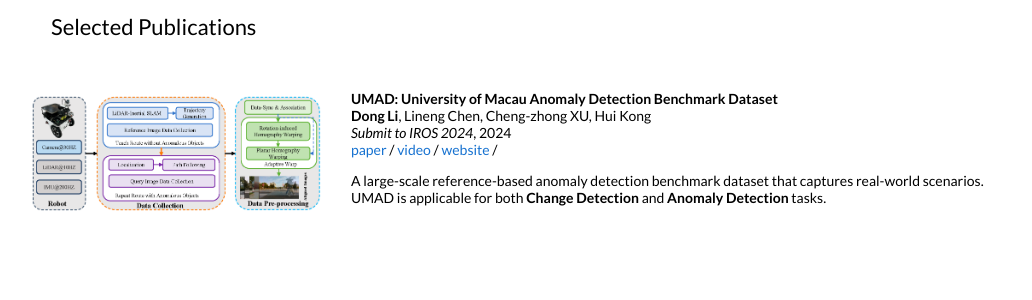
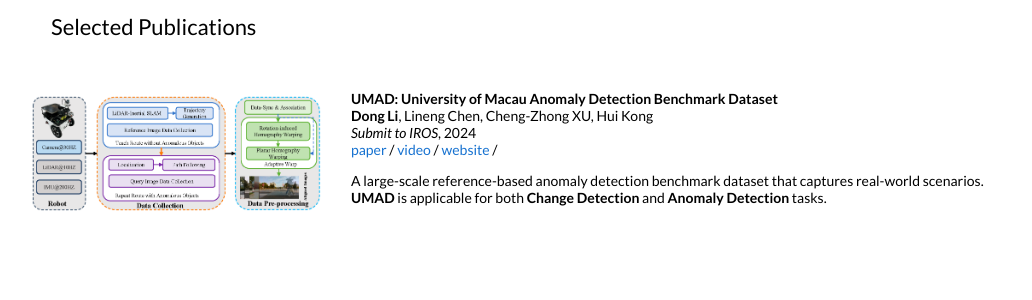
Before and after one commit to DoongLi/DoongLi.github.io, a Jekyll site: the page built from _posts/2024-03-29-UMAD.markdown, in a window 1280 px wide. Shown: the part 533-833 px from the top of the page, without its empty margins (114-1146 px from the left). Built offline with Jekyll 4.4.1, drawn with Linux system fonts in a browser that asks for light colours.

Commit message:
Update 2024-03-29-UMAD.markdown

```diff
--- a/_posts/2024-03-29-UMAD.markdown
+++ b/_posts/2024-03-29-UMAD.markdown
@@ -5,12 +5,12 @@
 image: /images/2.png
 categories: research
 author: "Dong Li"
-authors: "<strong>Dong Li</strong>, Lineng Chen, Cheng-zhong XU, Hui Kong"
-venue: "Submit to IROS 2024"
+authors: "<strong>Dong Li</strong>, Lineng Chen, Cheng-Zhong XU, Hui Kong"
+venue: "Submit to IROS"
 website: https://doongli.github.io/umad
 paper: https://doongli.github.io/
 video: https://www.youtube.com/watch?v=xORb4H-AyNw
-Dataset&Code: https://github.com/IMRL/UMAD
+Dataset & Code: https://github.com/IMRL/UMAD
 ---
 
-A large-scale reference-based anomaly detection benchmark dataset that captures real-world scenarios. UMAD is applicable for both <strong>Change Detection</strong> and <strong>Anomaly Detection</strong> tasks.
+A large-scale reference-based anomaly detection benchmark dataset that captures real-world scenarios. <strong>UMAD</strong> is applicable for both <strong>Change Detection</strong> and <strong>Anomaly Detection</strong> tasks.
```
